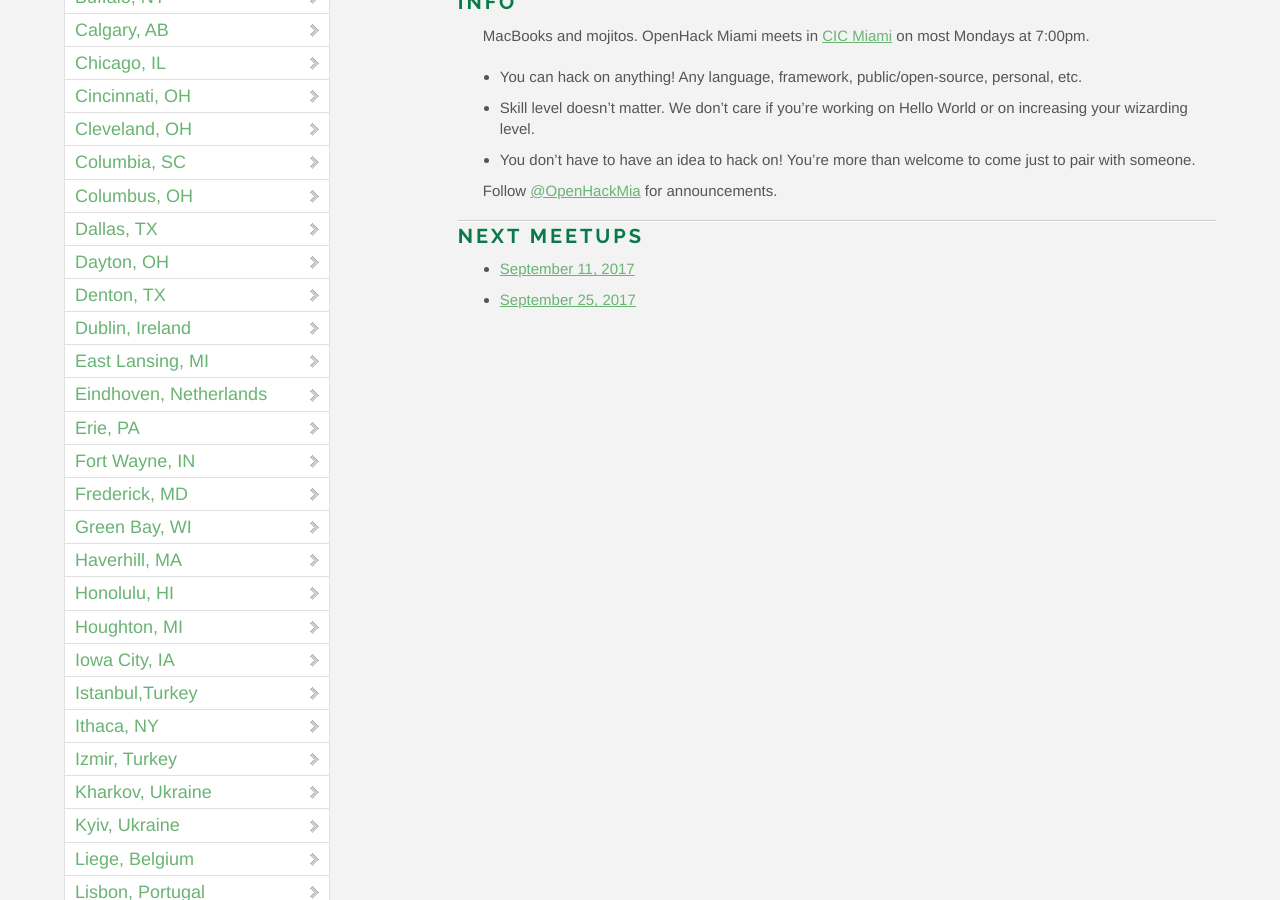
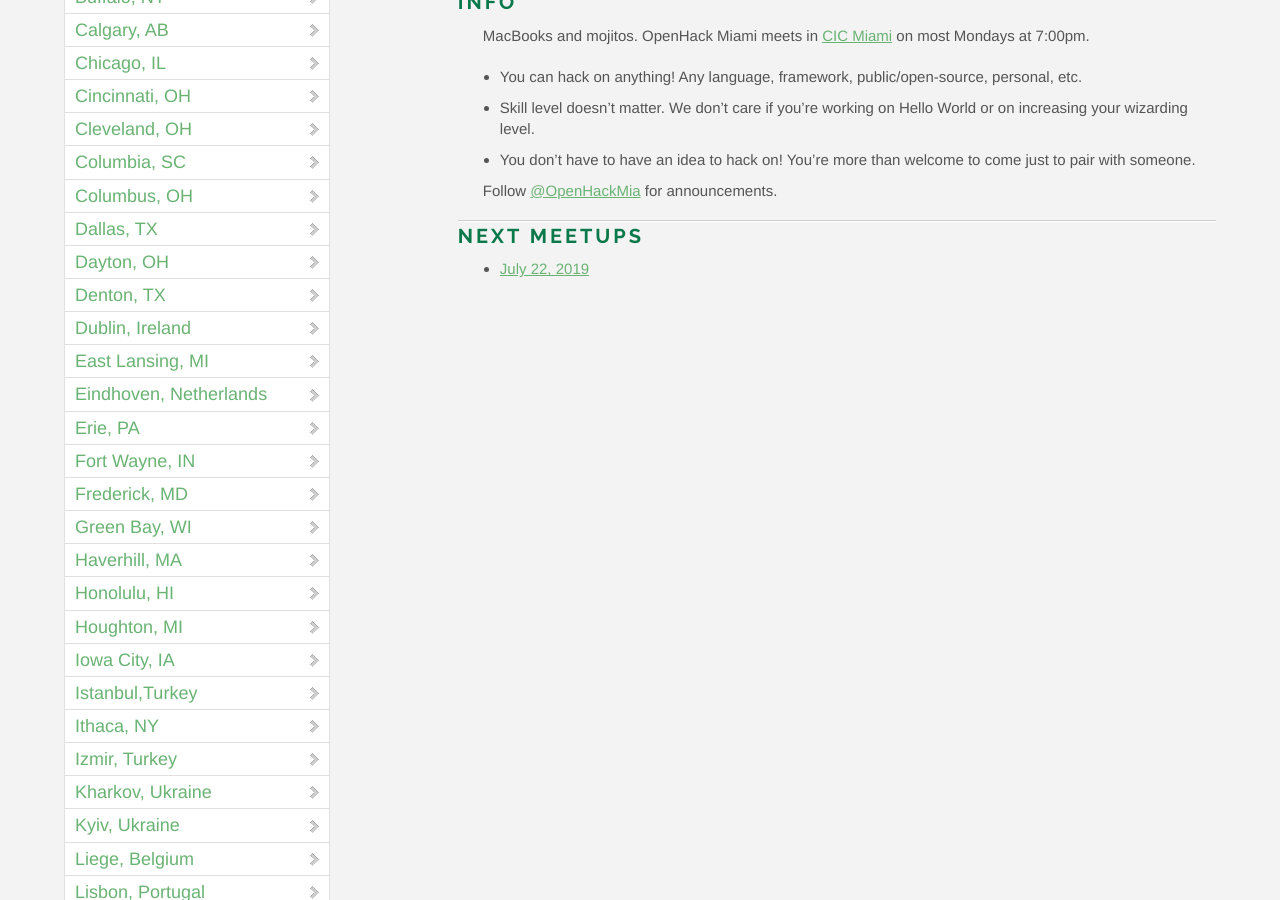
Before and after one commit to OpenHack/openhack.github.com, a Jekyll site: the page built from miami/index.markdown, in a window 1280 px wide and 900 px high, scrolled down 733 px. Built offline with Jekyll 4.4.1, drawn with Linux system fonts in a browser that asks for light colours; nearby versions of some CDN libraries; comment, search, counter and statistics services are not loaded.

Commit message:
Updates Miami meetup info

```diff
--- a/miami/index.markdown
+++ b/miami/index.markdown
@@ -19,5 +19,4 @@ Follow [@OpenHackMia](http://twitter.com/openhackmia) for announcements.
 
 ### Next meetups
 
-* [September 11, 2017](https://www.meetup.com/miamirb/events/242943179/)
-* [September 25, 2017](https://www.meetup.com/miamirb/events/242943374/)
+* [July 22, 2019](https://www.meetup.com/miamirb/events/263167307/)
```
